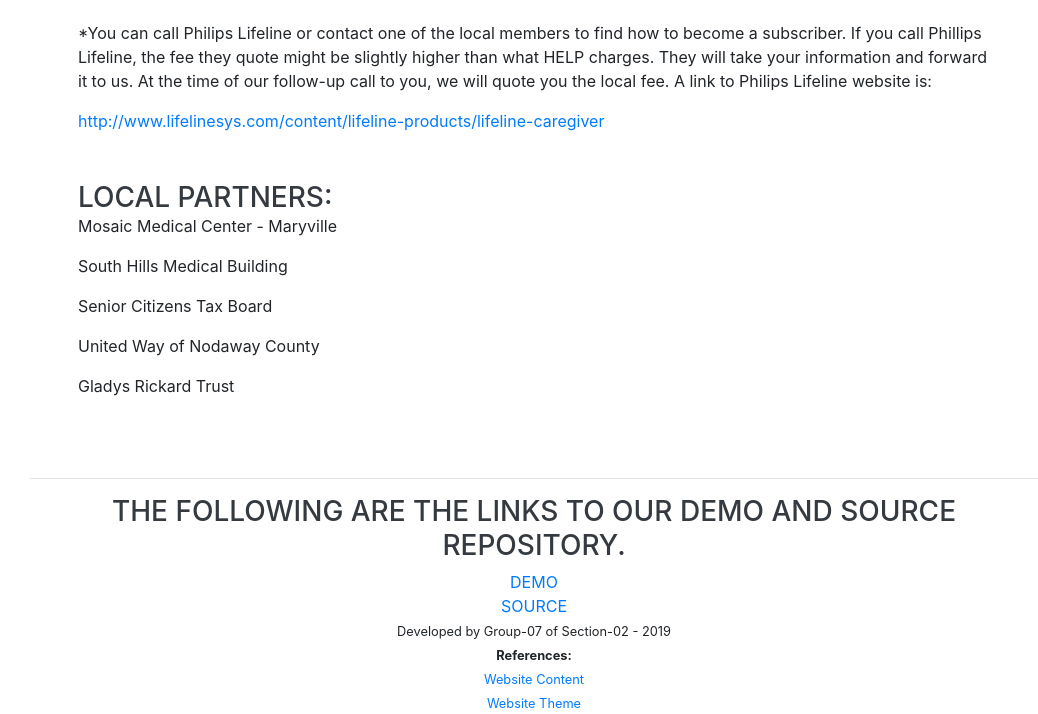
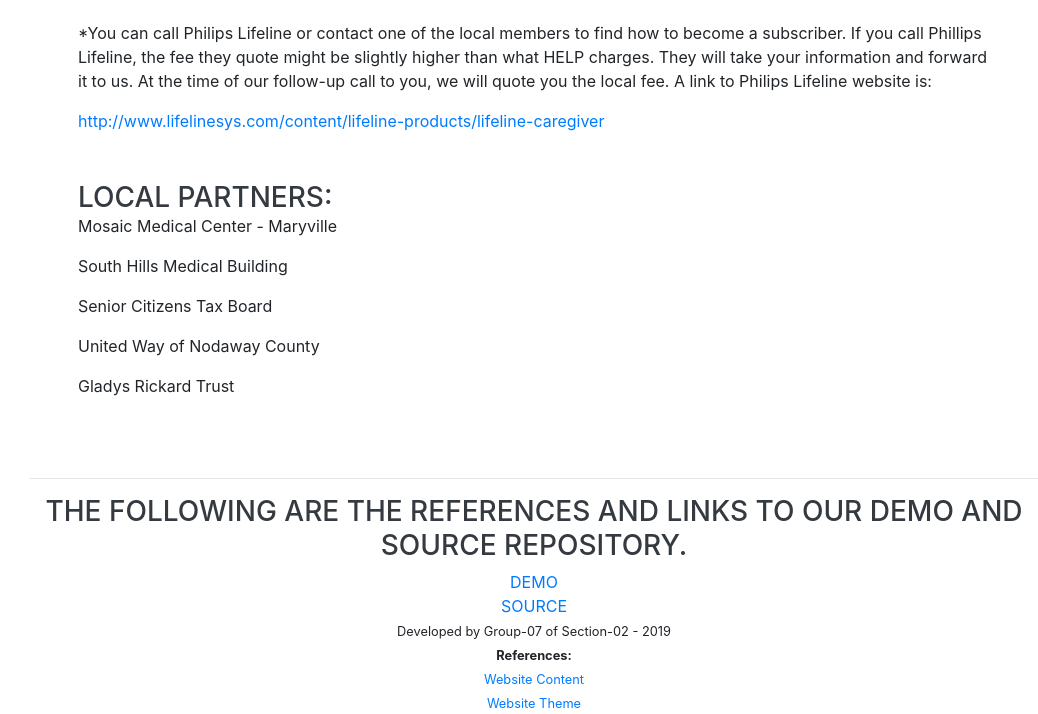
Before and after one commit to prudhvi15/help-app-07, a website with bundled scripts: page index.html in a window 1280 px wide. Shown: the part 6923-7637 px from the top of the page, without its empty margins (242-1280 px from the left). Built offline with nearby package versions, Linux system fonts and the light colour scheme; a web font is replaced by a local one.

Commit message:
added references

```diff
--- a/index.html
+++ b/index.html
@@ -378,7 +378,7 @@
 
     <section class="mb-0 text-center">
   <footer>
-    <h3>The following are the links to our demo and source repository.</h3>
+    <h3>The following are the references and links to our demo and source repository.</h3>
     <a href="https://prudhvi15.github.io/help-app-07/">DEMO</a>
   </br>
     <a href="https://github.com/prudhvi15/help-app-07">SOURCE </a>
```
